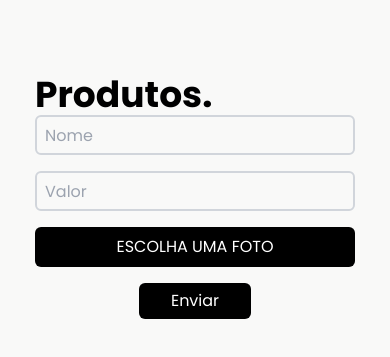
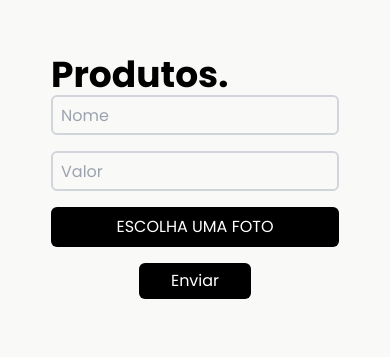
Before and after one commit to OnlyChristianDev/Armaz-m-de-produtos, a Next.js app: page /produtos in a window 390 px wide. Shown: the part 209-566 px from the top of the page. Built offline with nearby package versions, Linux system fonts and the light colour scheme.

Commit message:
início das media querys

```diff
--- a/src/app/produtos/page.tsx
+++ b/src/app/produtos/page.tsx
@@ -4,7 +4,6 @@ interface ProdutoInterface {
     preco : string
     image : string
 }
-
 
 import React, { useState } from "react"
 import Inputs from "../../components/inputs"
@@ -40,6 +39,7 @@ const AddImage = (event : React.ChangeEvent<HTMLInputElement>) => {
 
 }
 
+
 const TakeName = (e : React.ChangeEvent<HTMLInputElement>) => {
     SetNome(e.target.value)
 }
@@ -65,33 +65,37 @@ const submit = () => {
 
 }
     return(
-        <div className="w-full h-screen flex items-center justify-center flex-col">
-            <div>
-                <h1 className="text-4xl font-bold ">Produtos.</h1>
+       <>
+       <div className={`w-full flex items-center justify-center flex-col ${Produtos.length < 1? "h-screen" : "mt-10"}`}>
+        <div className="w-80 max-sm:w-72">
+                <h1 className="text-4xl font-bold">Produtos.</h1>
                 <div className="flex flex-col items-center gap-4">
                     <Inputs type={"text"} placeholder={"Nome"} value={nome} onChange={TakeName} />
                     <Inputs type={"number"} placeholder={"Valor"} value={preco} onChange={TakePrice} />
-                    <label htmlFor="arquivo" className="bg-black text-white uppercase text-center rounded-md pt-2 pb-2 w-80 cursor-pointer">Escolha uma Foto</label>
+                    <label htmlFor="arquivo" className="bg-black text-white uppercase text-center rounded-md pt-2 pb-2 w-[100%] cursor-pointer">Escolha uma Foto</label>
                     <input id="arquivo" className="file:bg-black file:text-white text-white file:rounded-md file:h-10 file:w-80 file:cursor-pointer" onChange={AddImage} type="file" accept="image/*"/>
                     <button className="bg-black font-medium text-white w-28 h-9 rounded-md" onClick={submit}>Enviar</button>
                 </div>
             </div>
-            <div className="flex gap-4 mt-8 w-full items-center justify-center">
+            <div className="gap-4 mb-10 h-auto mt-8 items-center justify-center grid grid-cols-5 max-sm:grid-cols-1 max-md:grid-cols-2 max-lg:grid-cols-3">
         {Produtos.map((produto, index) => (
-          <div key={index} className="h-80 bg-white w-64 flex flex-col items-center shadow-2xl rounded-2xl p-4 ">
-            <div className="bg-gray-100 h-64 w-52 rounded-md flex items-center overflow-hidden justify-center">
+          <div key={index} className="h-96 bg-white w-64 flex flex-col items-center shadow-2xl rounded-2xl p-4 ">
+            <div className="h-64 w-52 rounded-md flex items-center overflow-hidden justify-center">
             <img
               className="rounded-md h-full shadow-sm object-cover"
               src={produto.image}
             />
             </div>
             <div className="flex flex-col items-start w-full pl-2">
+                <div className="border-t border-gray-300 w-full mt-2"></div>
               <h1 className="text-gray-500 text-[20px] font-normal">{produto.nome}</h1>
               <h2 className="text-5xl">{produto.preco} <span className="text-[17px] ml-[-10px] text-gray-500">/R$</span></h2>
             </div>
           </div>
         ))}
       </div>
-    </div>
+       </div>
+
+      </>
   );
 }
--- a/src/components/inputs.tsx
+++ b/src/components/inputs.tsx
@@ -8,6 +8,6 @@ interface PropsInput{
 
 export default function Inputs( { type, value, placeholder, onChange } : PropsInput ){
     return(
-        <input className="outline-none border-2 bg-transparent w-80 pl-2 rounded-md h-10 border-gray-300" type={type} value={value} placeholder={placeholder} onChange={onChange} />
+        <input className="outline-none border-2 bg-transparent w-[100%] pl-2 rounded-md h-10 border-gray-300" type={type} value={value} placeholder={placeholder} onChange={onChange} />
     )
 }
```
